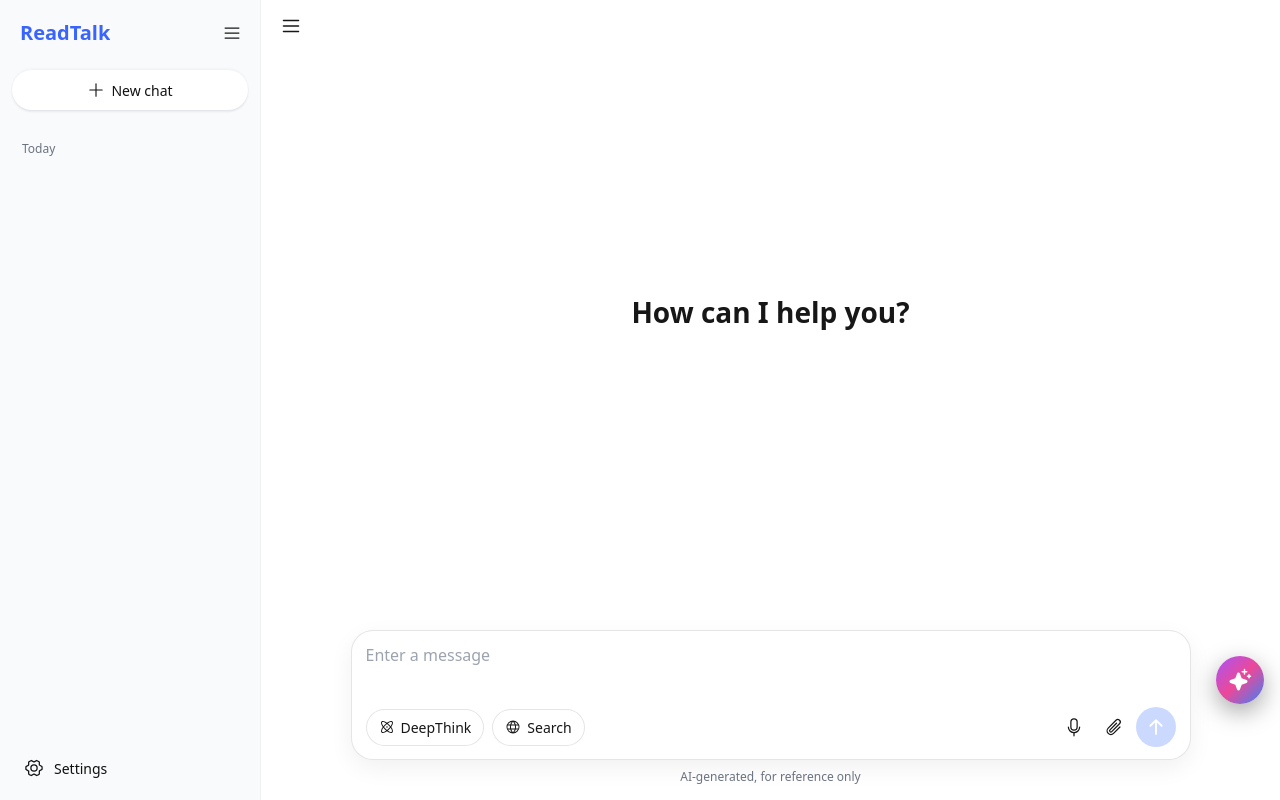
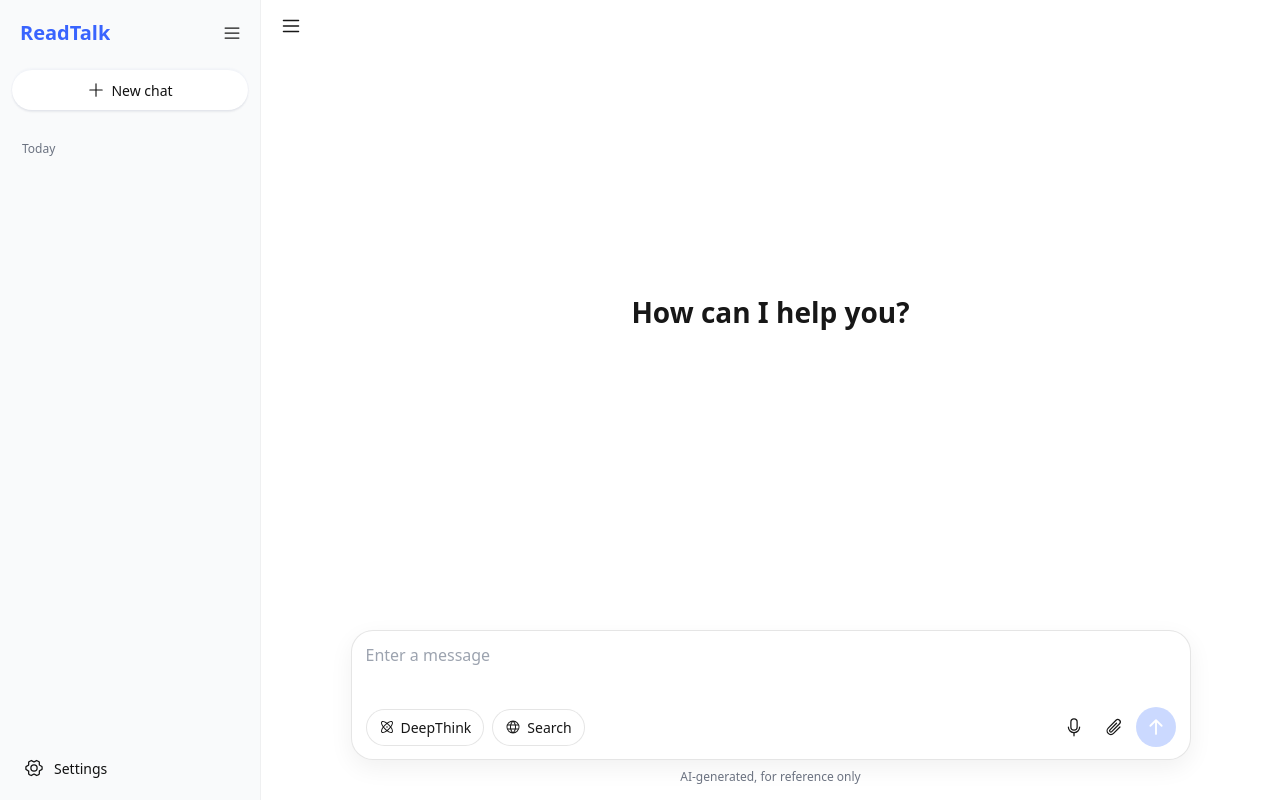
Before and after one commit to readtalk/master, a Next.js app: page / in a window 1280 px wide. Built offline with nearby package versions, Linux system fonts and the light colour scheme.

Commit message:
Update page.tsx

```diff
--- a/src/app/page.tsx
+++ b/src/app/page.tsx
@@ -7,7 +7,6 @@ import {
   SpeakerHigh, ThumbsDown, ThumbsUp,
 } from '@phosphor-icons/react'
 import { Sidebar, MobileSidebar } from '../components/Sidebar'
-import FabAI from '../components/FabAI'
 import { DUMMY_AI_CODE, DUMMY_AI_INTRO, DUMMY_AI_OUTRO, DUMMY_USER_MESSAGE, type Phase } from '../components/lib/chat-types'
 import { highlightCode } from '../components/CodeHighlight'
 import './page.css'
@@ -108,7 +107,6 @@ export default function Home() {
           onOpenSettings={() => setShowSettings(true)}
           onCloseMobile={() => setMobileView('chat')}
         />
-        <FabAI><div style={{ padding: 16 }}>AI Panel</div></FabAI>
         {toast && <div className="sk-toast">{toast}</div>}
       </>
     )
@@ -188,7 +186,6 @@ export default function Home() {
           </div>
         </main>
       </div>
-      <FabAI><div style={{ padding: 16 }}>AI Panel - isi chat AI di sini</div></FabAI>
       {showSearch && (<div className="sk-panel" onClick={() => setShowSearch(false)}><div className="sk-dialog" onClick={(e) => e.stopPropagation()}><h3 style={{ margin: '0 0 8px' }}>Search</h3><button className="sk-btn" onClick={() => setShowSearch(false)}>Tutup</button></div></div>)}
       {showSettings && (<div className="sk-panel" onClick={() => setShowSettings(false)}><div className="sk-dialog" onClick={(e) => e.stopPropagation()}><h3 style={{ margin: '0 0 8px' }}>Settings</h3><div style={{ display: 'flex', gap: 8 }}><button className="sk-btn" onClick={() => setTheme('light')}>Light</button><button className="sk-btn" onClick={() => setTheme('dark')}>Dark</button><button className="sk-btn" onClick={() => setShowSettings(false)}>Tutup</button></div></div></div>)}
       {toast && <div className="sk-toast">{toast}</div>}
```
Lines whose indentation alone changed are shown as unchanged.
